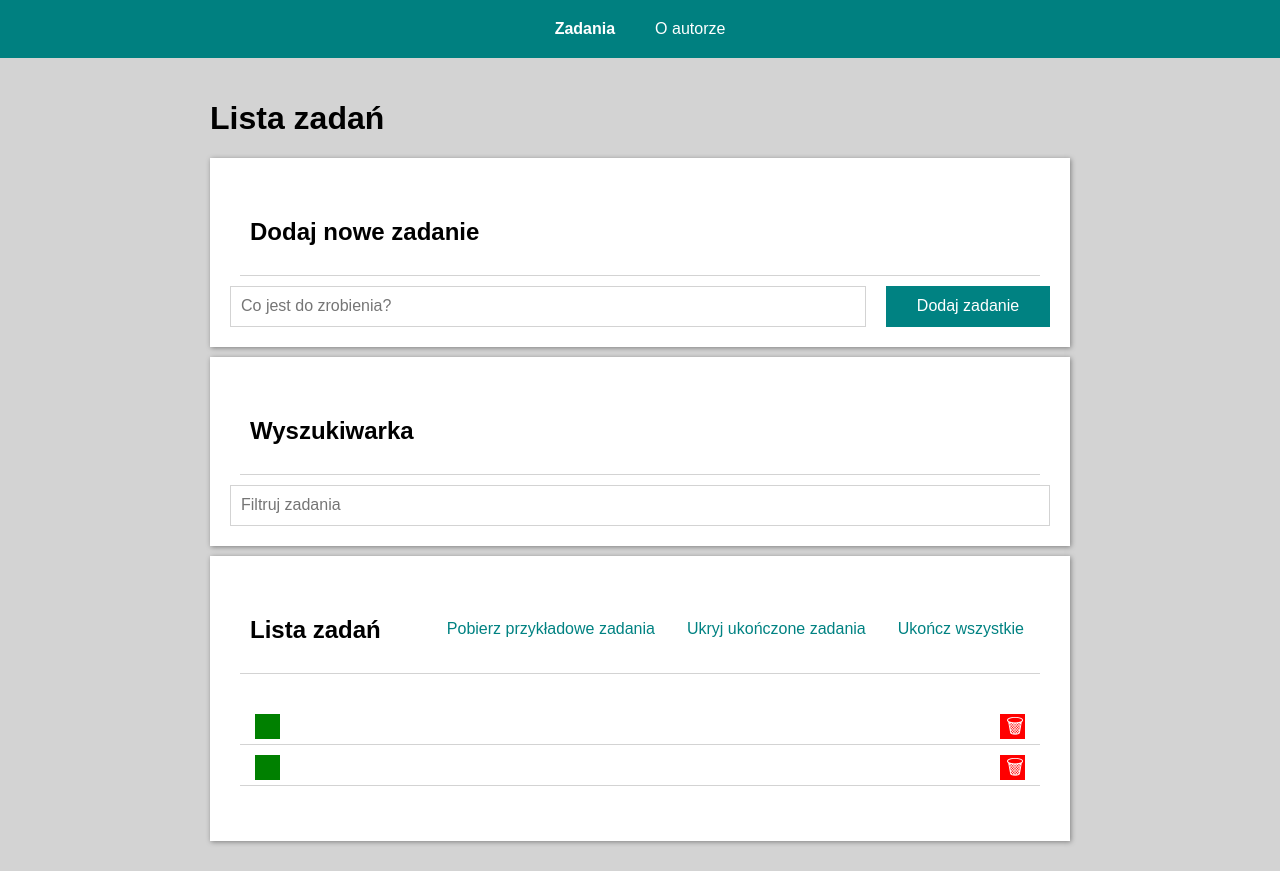
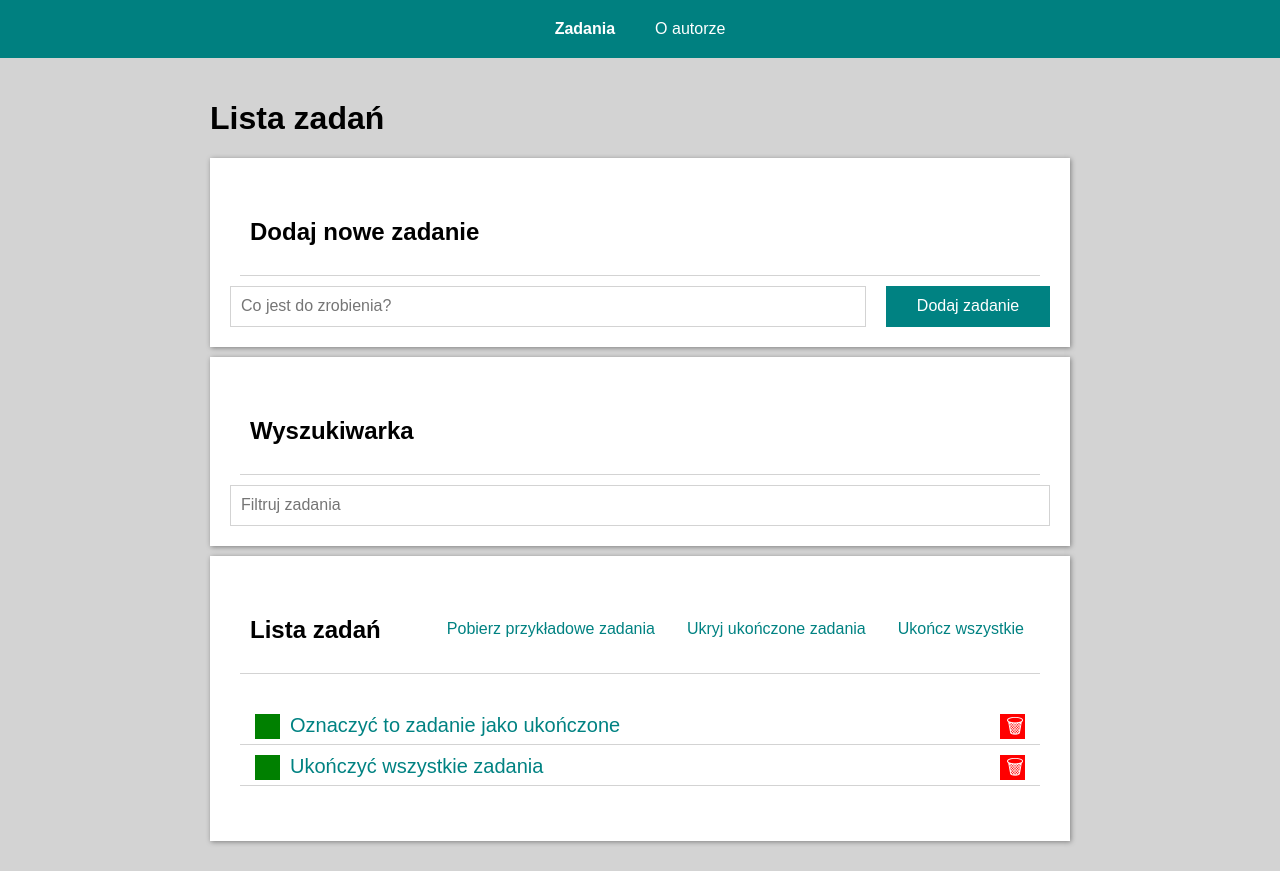
Before and after one commit to MateuszBryczek/Todo-List-React, a React (Create React App) app: page /#/zadania in a window 1280 px wide. Both pictures are taken after a click on the button "Pobierz przykładowe zadania". Built offline with nearby package versions, Linux system fonts and the light colour scheme.

Commit message:
tasks fixed

```diff
--- a/src/features/tasks/TasksPage/TaskList/index.js
+++ b/src/features/tasks/TasksPage/TaskList/index.js
@@ -27,6 +27,7 @@ const TasksList = () => {
 
                 <TasksContent done={task.done}>
                     <StyledLink to={toTask({ id: task.id })}>
+                        {task.content}
                     </StyledLink>
                 </TasksContent>
 
```
